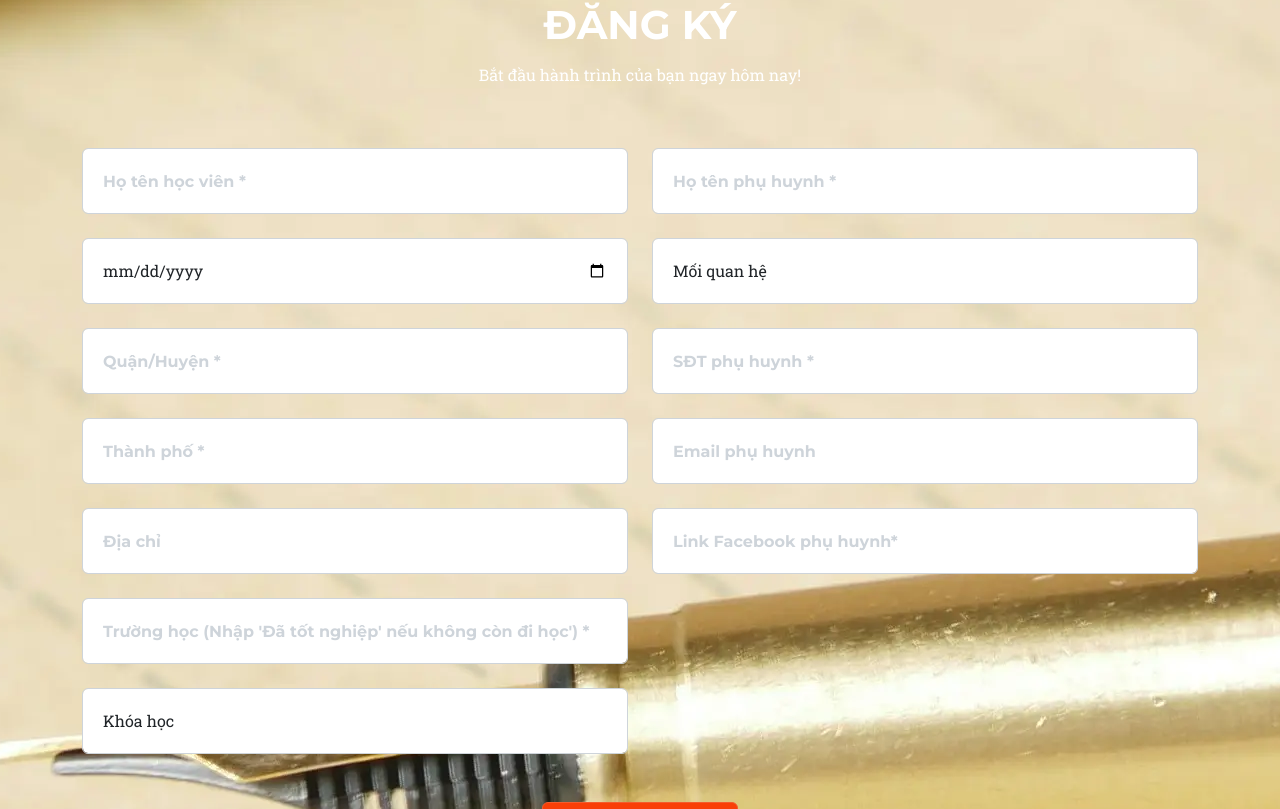
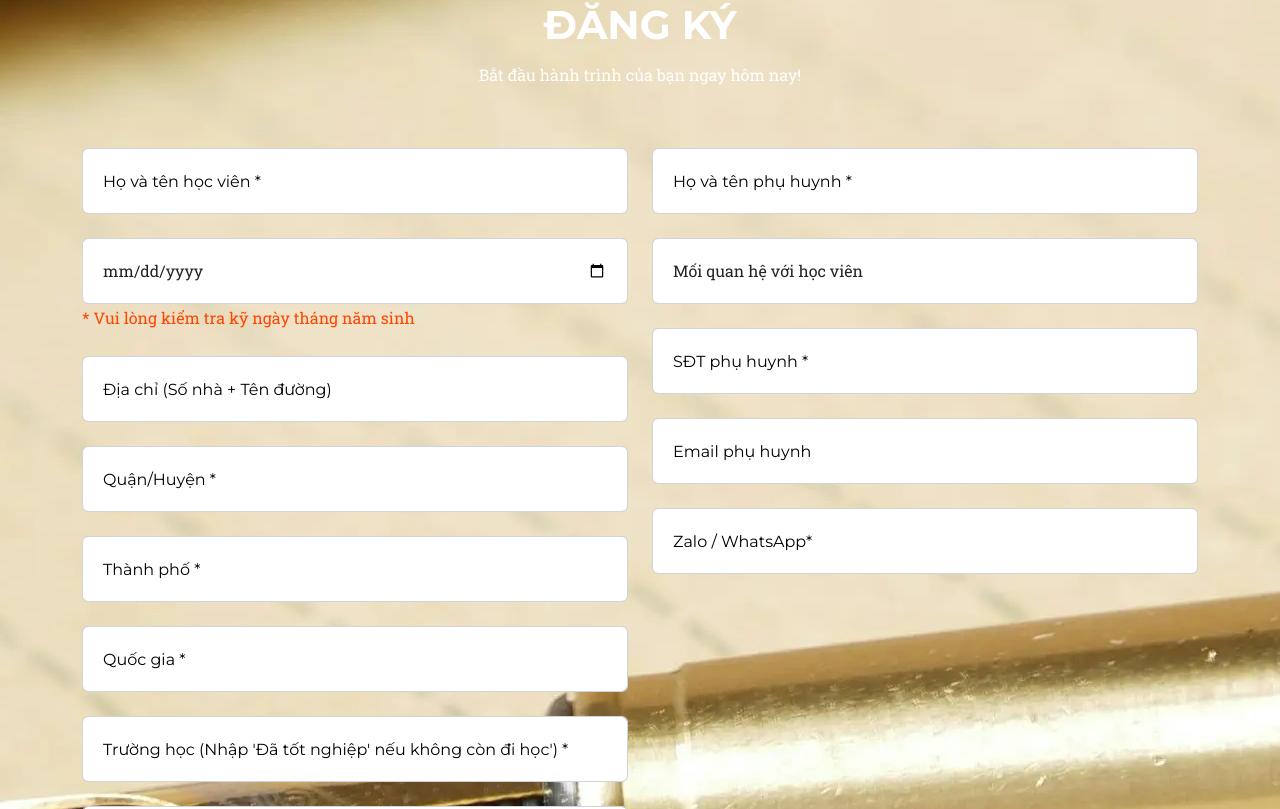
Before and after one commit to JasonPG2007/AdmissionWebsite, a React (Vite) app: page / in a window 1280 px wide. Shown: the part 5731-6540 px from the top of the page. Built offline with nearby package versions, Linux system fonts and the light colour scheme.

Commit message:
Done all 100% fix

```diff
--- a/src/App.jsx
+++ b/src/App.jsx
@@ -1,4 +1,4 @@
-import { useRef, useState } from "react";
+import { useEffect, useRef, useState } from "react";
 import "./assets/css/styles.css";
 import "./assets/js/scripts";
 import emailjs from "emailjs-com";
@@ -7,9 +7,74 @@ function App() {
   const form = useRef();
   const [isFocused, setIsFocused] = useState(false);
   const [date, setDate] = useState("");
+  const [isAdult, setIsAdult] = useState(null);
+  const [phone, setPhone] = useState("");
+  const [phoneZalo, setPhoneZalo] = useState("");
+  const [errorPhone, setErrorPhone] = useState("");
+  const [errorPhoneZalo, setErrorPhoneZalo] = useState("");
+
+  useEffect(() => {
+    if (phone.length === 10) {
+      setErrorPhone();
+    } else if (phone.length > 0) {
+      setErrorPhone("Số điện thoại không hợp lệ");
+    } else {
+      setErrorPhone(""); // Không hiển thị lỗi khi không có số
+    }
+  }, [phone]);
+
+  useEffect(() => {
+    if (phoneZalo.length === 10) {
+      setErrorPhoneZalo();
+    } else if (phoneZalo.length > 0) {
+      setErrorPhoneZalo("Số điện thoại không hợp lệ");
+    } else {
+      setErrorPhoneZalo(""); // Không hiển thị lỗi khi không có số
+    }
+  }, [phoneZalo]);
+
+  const handleBlur = () => {
+    setIsFocused(date !== "");
+    if (date > "2025-12-31") {
+      setDate("2025-12-31"); // Reset về giá trị tối đa nếu nhập quá phạm vi
+    }
+  };
+
+  const handleDateChange = (e) => {
+    const selectedDate = new Date(e.target.value);
+
+    setDate(e.target.value);
+
+    // Get date now
+    const today = new Date();
+    // alert(`Tháng hiện tại: ${today.getMonth() + 1}`);
+    // alert(`Tháng đã chọn: ${selectedDate.getMonth() + 1}`);
+    // alert(today.getMonth() + 1 - (selectedDate.getMonth() + 1));
+    // Calculate Age
+    const yearBirth = today.getFullYear() - selectedDate.getFullYear();
+    const monthBirth = today.getMonth() + 1 - (selectedDate.getMonth() + 1);
+    const dayBirth = today.getDate() + 1 - selectedDate.getDate();
+    const isOver16 =
+      yearBirth > 16 ||
+      (yearBirth === 16 && monthBirth < 0) ||
+      (yearBirth === 16 && monthBirth === 0 && dayBirth <= 0);
+
+    setIsAdult(isOver16);
+  };
   const sendEmail = (e) => {
     e.preventDefault();
-
+    if (phone.length !== 10) {
+      setErrorPhone("Số điện thoại không hợp lệ!");
+      return;
+    } else {
+      setErrorPhone();
+    }
+    if (phoneZalo.length !== 10) {
+      setErrorPhoneZalo("Số điện thoại không hợp lệ!");
+      return;
+    } else {
+      setErrorPhoneZalo();
+    }
     emailjs
       .sendForm(
         "service_jrgaq57",
@@ -1146,7 +1211,7 @@ function App() {
                     className="form-control"
                     id="name"
                     type="text"
-                    placeholder="Họ tên học viên *"
+                    placeholder="Họ và tên học viên *"
                     data-sb-validations="required"
                     required
                     name="full_name"
@@ -1160,25 +1225,39 @@ function App() {
                     name="birthday"
                     required
                     value={date}
+                    inputMode="numeric"
                     onFocus={() => setIsFocused(true)}
-                    onBlur={() => setIsFocused(date !== "")}
-                    onChange={(e) => setDate(e.target.value)}
+                    onBlur={handleBlur}
+                    onChange={handleDateChange}
                     style={{ padding: "20px" }}
                   />
+                  <p style={{ color: "orangered" }}>
+                    * Vui lòng kiểm tra kỹ ngày tháng năm sinh
+                  </p>
                   <label
                     htmlFor="date"
                     style={{
                       position: "absolute",
                       left: "20px",
-                      bottom: isFocused ? "40px" : "20px",
+                      bottom: isFocused ? "40px" : "50px",
                       fontSize: isFocused ? "12px" : "16px",
                       color: isFocused ? "transparent" : "#666",
                       transition: "all 0.2s ease-in-out",
                     }}
                     className="d-block d-md-none"
                   >
-                    Ngày sinh
+                    mm/dd/yyyy
                   </label>
+                </div>
+                <div className="form-group">
+                  <input
+                    className="form-control"
+                    id="address"
+                    type="text"
+                    placeholder="Địa chỉ (Số nhà + Tên đường)"
+                    data-sb-validations="required"
+                    name="address"
+                  />
                 </div>
                 <div className="form-group">
                   <input
@@ -1205,18 +1284,19 @@ function App() {
                 <div className="form-group">
                   <input
                     className="form-control"
-                    id="address"
+                    id="country"
                     type="text"
-                    placeholder="Địa chỉ"
-                    data-sb-validations="required"
-                    name="address"
+                    placeholder="Quốc gia *"
+                    data-sb-validations="required,email"
+                    name="country"
+                    required
                   />
                 </div>
                 <div className="form-group">
                   <input
                     className="form-control"
-                    id="phone"
-                    type="tel"
+                    id="school"
+                    type="text"
                     placeholder="Trường học (Nhập 'Đã tốt nghiệp' nếu không còn đi học') *"
                     data-sb-validations="required"
                     name="school"
@@ -1257,10 +1337,11 @@ function App() {
                     className="form-control"
                     id="full_name_parent"
                     type="text"
-                    placeholder="Họ tên phụ huynh *"
+                    placeholder="Họ và tên phụ huynh *"
                     name="full_name_parent"
                     data-sb-validations="required"
                     required
+                    disabled={isAdult}
                   />
                 </div>
                 <div className="form-group">
@@ -1270,8 +1351,9 @@ function App() {
                     className="form-control"
                     style={{ padding: "20px" }}
                     required
+                    disabled={isAdult}
                   >
-                    <option value="">Mối quan hệ</option>
+                    <option value="">Mối quan hệ với học viên</option>
                     <option value="Father">Cha/Bố</option>
                     <option value="Mother">Mẹ</option>
                     <option value="Brothers and sisters">Anh chị em</option>
@@ -1283,13 +1365,26 @@ function App() {
                   <input
                     className="form-control"
                     id="phone_parent"
-                    type="number"
+                    type="text"
                     name="phone"
                     placeholder="SĐT phụ huynh *"
                     data-sb-validations="required,email"
-                    inputMode="numeric"
                     required
+                    disabled={isAdult}
+                    onInput={(e) => {
+                      // Xóa mọi ký tự không phải số
+                      e.target.value = e.target.value.replace(/\D/g, "");
+
+                      // Giới hạn số lượng chữ số nhập vào là 10
+                      if (e.target.value.length > 10) {
+                        e.target.value = e.target.value.slice(0, 10);
+                      }
+                      setPhone(e.target.value);
+                    }}
                   />
+                  {errorPhone != null && (
+                    <p style={{ color: "red" }}>{errorPhone}</p>
+                  )}
                 </div>
                 <div className="form-group">
                   <input
@@ -1299,18 +1394,33 @@ function App() {
                     placeholder="Email phụ huynh"
                     name="email_parent"
                     data-sb-validations="required"
+                    disabled={isAdult}
                   />
                 </div>
                 <div className="form-group mb-md-0">
                   <input
                     className="form-control"
-                    id="link_fb"
+                    id="zalo"
                     type="text"
-                    name="link_fb"
-                    placeholder="Link Facebook phụ huynh*"
+                    name="zalo"
+                    placeholder="Zalo / WhatsApp*"
                     data-sb-validations="required,email"
                     required
+                    disabled={isAdult}
+                    onInput={(e) => {
+                      // Xóa mọi ký tự không phải số
+                      e.target.value = e.target.value.replace(/\D/g, "");
+
+                      // Giới hạn số lượng chữ số nhập vào là 10
+                      if (e.target.value.length > 10) {
+                        e.target.value = e.target.value.slice(0, 10);
+                      }
+                      setPhoneZalo(e.target.value);
+                    }}
                   />
+                  {errorPhoneZalo != null && (
+                    <p style={{ color: "red" }}>{errorPhoneZalo}</p>
+                  )}
                 </div>
               </div>
             </div>
```
Also changed, not shown: src/assets/css/styles.css.
